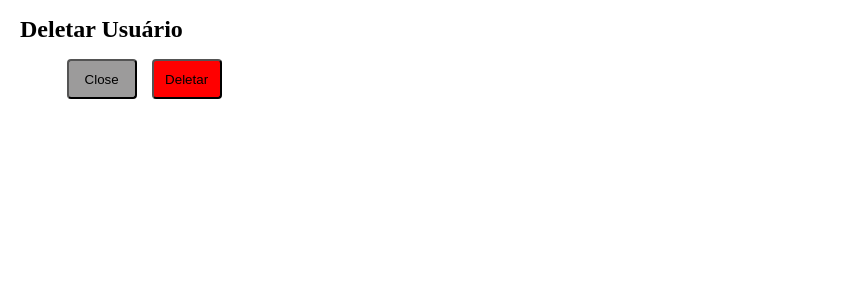
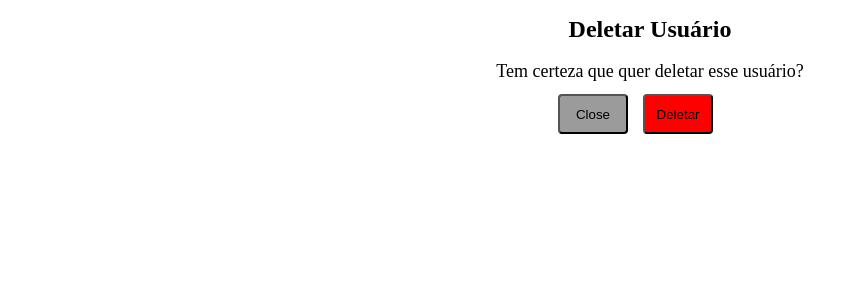
Before and after one commit to Fredericodgv/trainee-2022.2, a PHP site: page /app/views/admin/delete_user_form.html in a window 1280 px wide. Shown: the top 300 px of the page, without its empty margins (0-846 px from the left). Run offline with PHP 8.4, Linux system fonts and the light colour scheme.

Commit message:
Finalizado ajustes nos forms e na lista de usuários

```diff
--- a/clarimDiario/app/views/admin/delete_user_form.html
+++ b/clarimDiario/app/views/admin/delete_user_form.html
@@ -1,15 +1,18 @@
 <!DOCTYPE html>
 <html lang="en">
+
 <head>
     <meta charset="UTF-8">
     <meta http-equiv="X-UA-Compatible" content="IE=edge">
     <meta name="viewport" content="width=device-width, initial-scale=1.0">
-    <link rel="stylesheet" href="style_form.css">
+    <link rel="stylesheet" href="/clarimDiario/public/css/forms.css">
     <title>Deletar Usuário</title>
 </head>
+
 <body>
-
+    <div class="aux_center">
         <h1>Deletar Usuário</h1>
+        <p>Tem certeza que quer deletar esse usuário?</p>
 
         <div class="btns">
             <button class="btn_close">
@@ -20,6 +23,7 @@
             </button>
 
         </div>
+    </div>
+</body>
 
-</body>
 </html>
--- a/clarimDiario/app/views/admin/lista_de_usuarios.html
+++ b/clarimDiario/app/views/admin/lista_de_usuarios.html
@@ -5,7 +5,7 @@
     <meta http-equiv="X-UA-Compatible" content="IE=edge">
     <meta name="viewport" content="width=device-width, initial-scale=1.0">
     <link href="https://cdn.jsdelivr.net/npm/bootstrap@5.2.2/dist/css/bootstrap.min.css" rel="stylesheet" integrity="sha384-Zenh87qX5JnK2Jl0vWa8Ck2rdkQ2Bzep5IDxbcnCeuOxjzrPF/et3URy9Bv1WTRi" crossorigin="anonymous">
-    <link rel="stylesheet" href="../../../public/css/style.css">
+    <link rel="stylesheet" href="../../../public/css/lista_de_usuarios.css">
     <script src="https://kit.fontawesome.com/6a25a8e764.js" crossorigin="anonymous"></script>
     <title>Lista de Usuários</title>
 </head>
@@ -28,10 +28,11 @@
 
 
         <div class="board">
+            <div></div>
             <table class="table aux_table">
                 <thead>
                 <tr class="titulo-lista-de-usuarios">
-                    <th scope="col">#</th>
+                    <th style="text-align:center;" scope="col">#</th>
                     <th scope="col">Nome</th>
                     <th scope="col">
 
--- a/clarimDiario/app/views/admin/style_form.css
+++ b/clarimDiario/public/css/forms.css
@@ -1,47 +1,51 @@
-html, body{
+html,
+body {
     padding: 0;
     margin: 0;
     font-size: 0;
     margin-left: 10px;
 }
 
-body h1{
+.aux_center {
+    text-align: center;
+}
+
+body h1 {
     font-size: 24px;
     font-weight: 700;
 }
 
-body p{
+body p {
     font-size: 18px;
     margin-bottom: 8px;
 }
 
-.nome{
+.nome {
     width: 300px;
     height: 30px;
     margin-bottom: 12px;
 }
 
-.email{
+.email {
     width: 300px;
     height: 30px;
     margin-bottom: 12px;
 }
 
-.senha{
+.senha {
     width: 300px;
     height: 30px;
     margin-bottom: 12px;
 }
 
-.btns{
-    width: 16%;
+.btns {
+    width: 55%;
     text-align: right;
     margin-top: 12px;
     font-size: 20px;
-
 }
 
-.btn_close{
+.btn_close {
     background-color: #9c9b9b;
     width: 70px;
     height: 40px;
@@ -49,23 +53,23 @@ body p{
     margin-left: 10px;
 }
 
-.btn_save{
-    background-color:#d99c2b;
+.btn_save {
+    background-color: #d99c2b;
     width: 120px;
     height: 40px;
     border-radius: 4px;
     margin-left: 10px;
 }
 
-.btn_add{
-    background-color:#d99c2b;
+.btn_add {
+    background-color: #d99c2b;
     width: 90px;
     height: 40px;
     border-radius: 4px;
     margin-left: 10px;
 }
 
-.btn_delete{
+.btn_delete {
     background-color: red;
     width: 70px;
     height: 40px;
```
Also changed, not shown: clarimDiario/app/views/admin/add_user_form.html (+6 -3 lines), clarimDiario/app/views/admin/modify_user_form.html (+6 -3 lines), clarimDiario/app/views/admin/see_user_form.html (+6 -3 lines), clarimDiario/public/css/lista_de_usuarios.css (renamed from clarimDiario/public/css/style.css, +32 -28 lines). Lines whose indentation alone changed are shown as unchanged.
